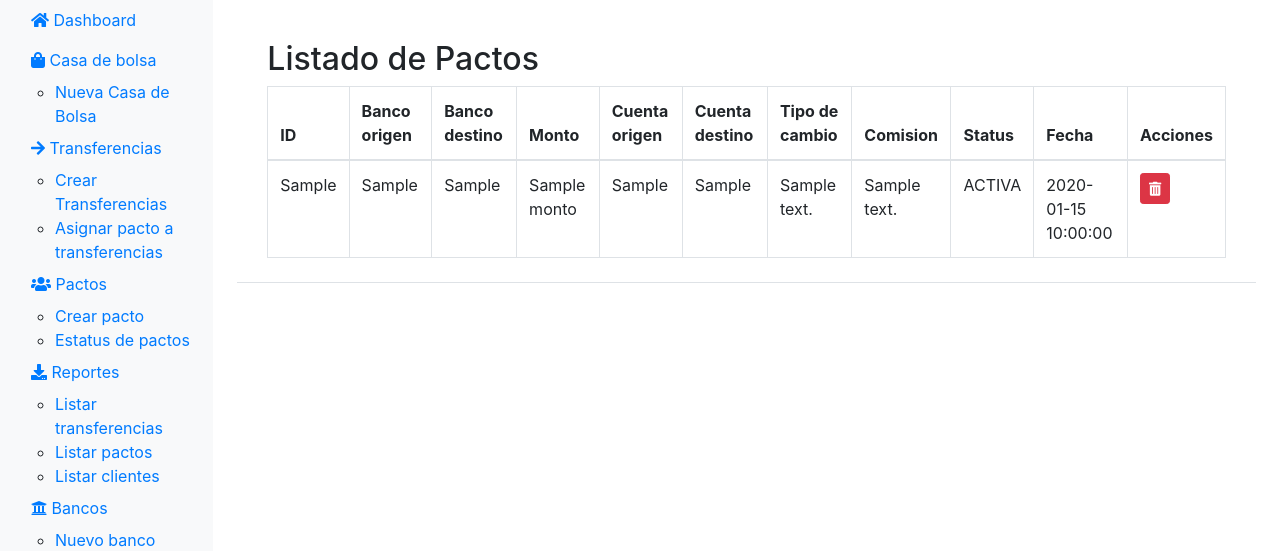
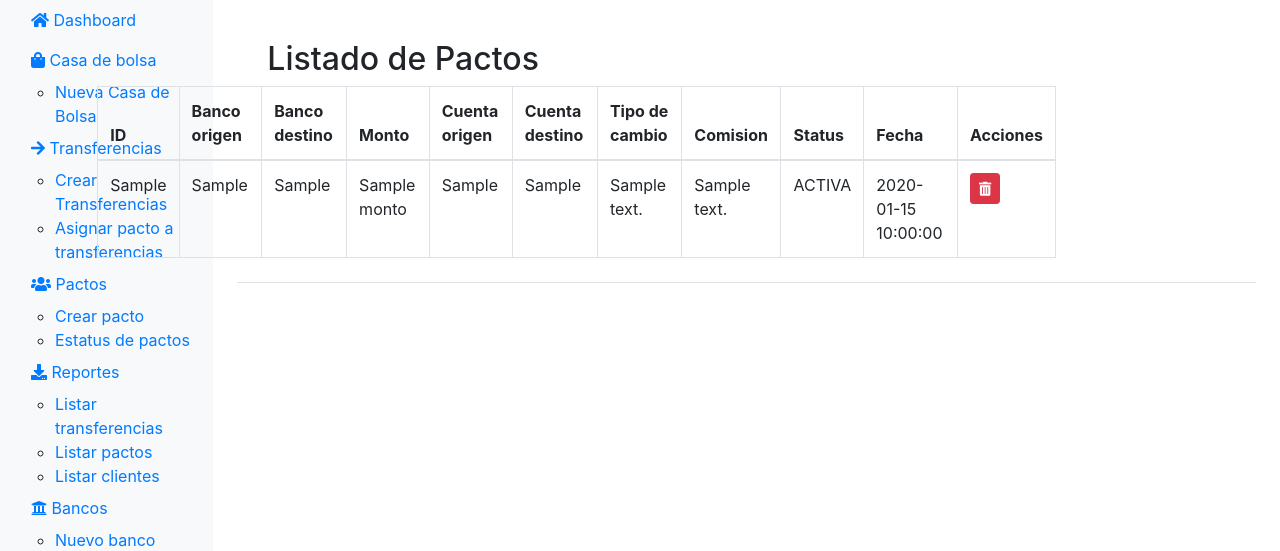
Before and after one commit to JATCIN/proyecto0, a Flask app: page /list_pactos in a window 1280 px wide. Shown: the part 48-599 px from the top of the page. Run offline with Flask 3, Linux system fonts and the light colour scheme; a database or web service that is not in the repository returns one stand-in record (values such as "Sample title"); some libraries are stand-ins or nearby versions.

Commit message:
Acomodar tabla list_transferencias

```diff
--- a/src/templates/list_pactos.html
+++ b/src/templates/list_pactos.html
@@ -5,7 +5,7 @@
 {% block content %}
 <div class="container">
   <h2 class="mt-4">Listado de Pactos</h2>
-  <table class="table table-bordered">
+  <table class="table table-bordered" style="transform: translateX(-170px);">
     <thead>
       <tr>
         <th>ID</th>
```
